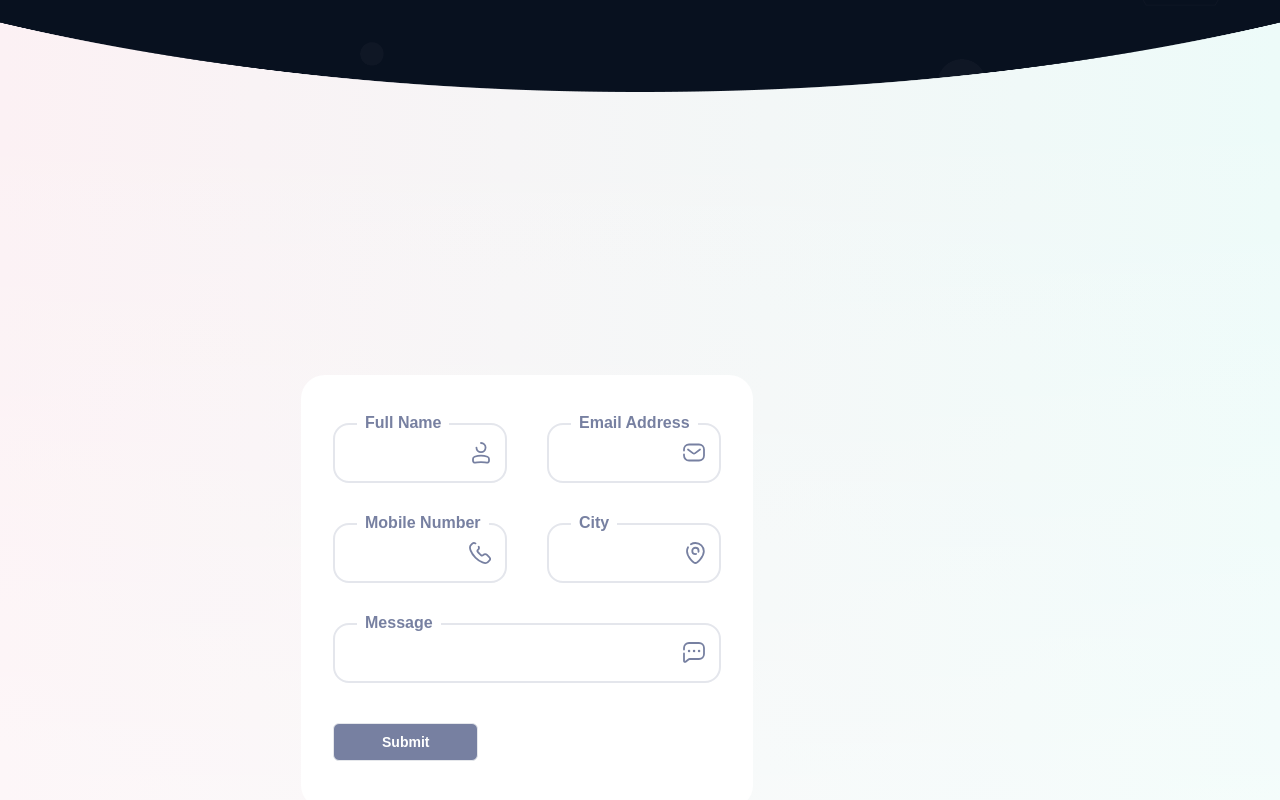
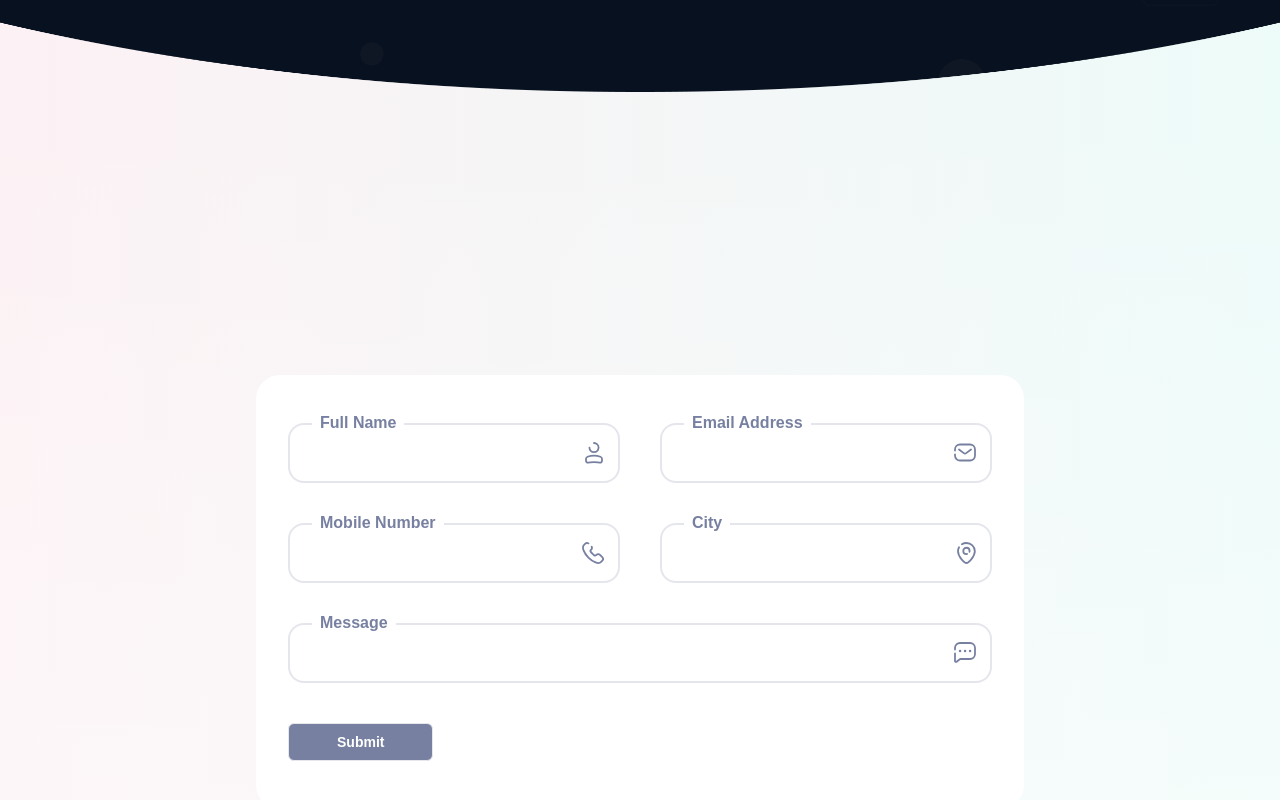
Before and after one commit to sksazid01/Project350, a React (Vite) app in the folder client/: page /contact-us in a window 1280 px wide. Shown: the part 412-1212 px from the top of the page. Built offline with nearby package versions, Linux system fonts and the light colour scheme.

Commit message:
Form placed in center with proper size

```diff
--- a/client/src/pages/contact-us.jsx
+++ b/client/src/pages/contact-us.jsx
@@ -180,8 +180,8 @@ const Contactus = () => {
 
             <section className="bg-gradient-to-t from-white/[55%] to-transparent py-14 dark:bg-none lg:py-[100px]">
                 <div className="container flex justify-center items-center min-h-screen">
-                    <div className="relative z-10">
-                        <form action="" className="rounded-3xl bg-white px-4 py-12 dark:bg-gray-dark lg:w-2/3 lg:px-8">
+                    <div className="relative z-10 w-full max-w-3xl">
+                        <form action="" className="rounded-3xl bg-white px-4 py-12 dark:bg-gray-dark lg:px-8">
                             <div className="grid gap-10 sm:grid-cols-2">
                                 <div className="relative">
                                     <input
```
